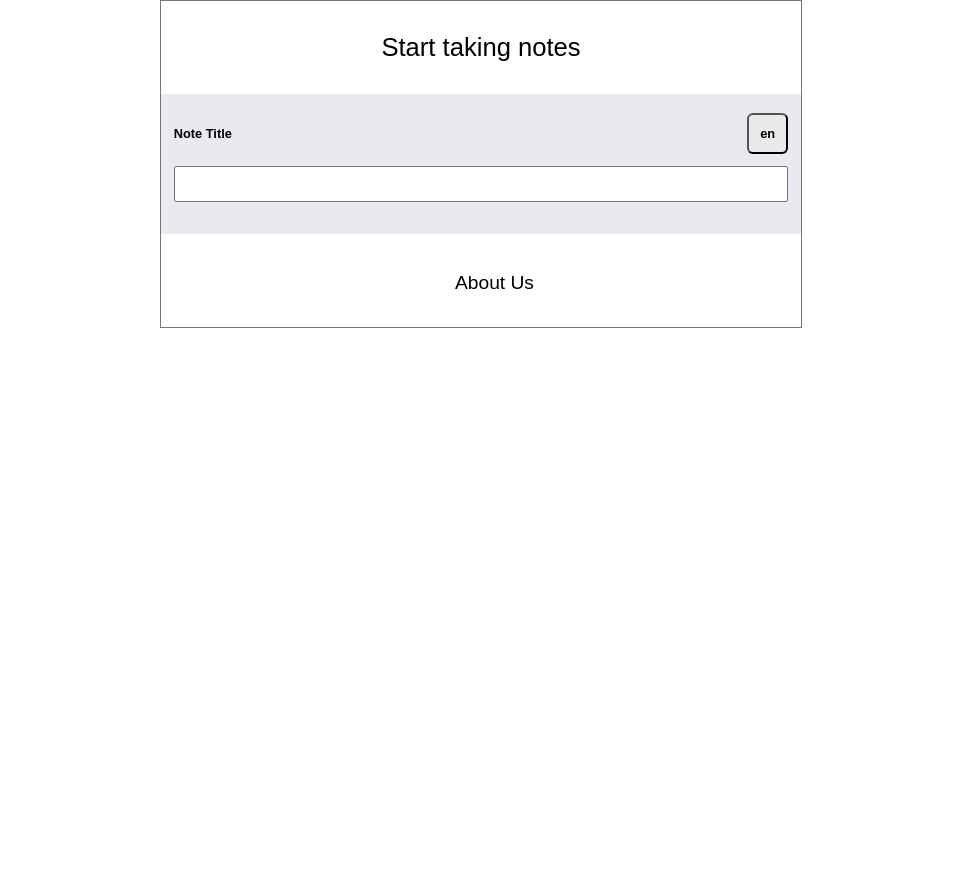
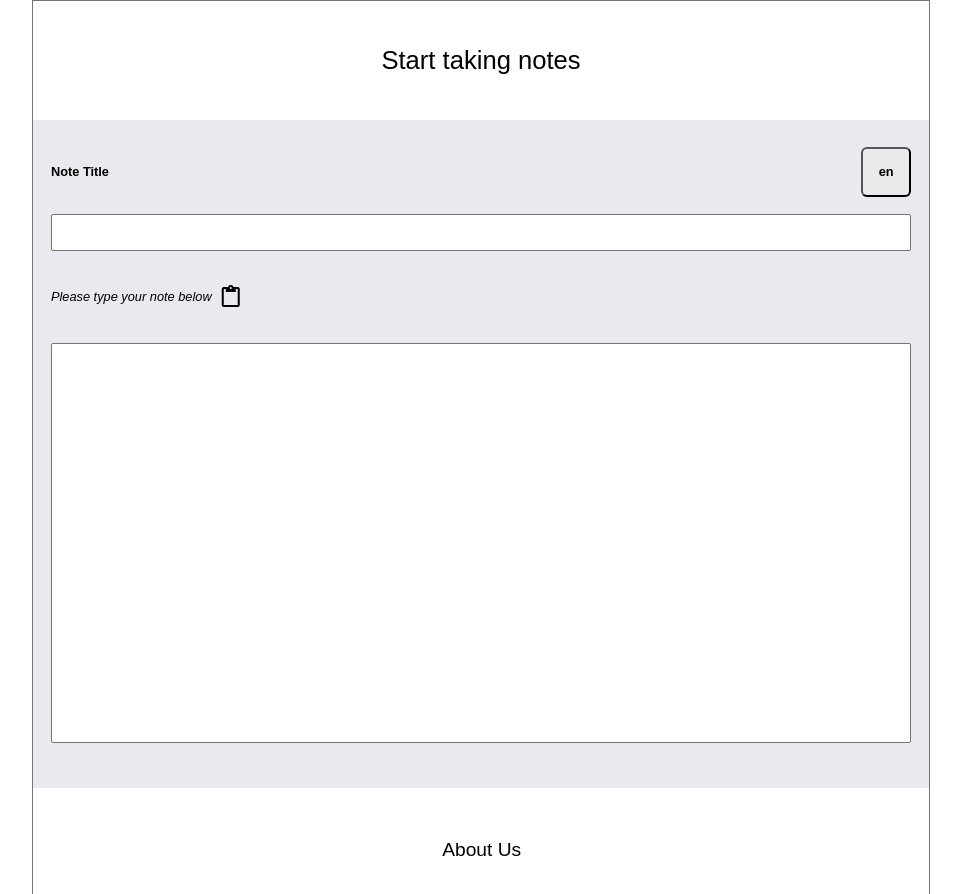
Before and after one commit to theSuiGenerisAakash/React-Notepad-Tutorial, a React (Create React App) app: page / in a window 1280 px wide. Shown: the top 894 px of the page, without its empty margins (159-1120 px from the left). Before the commit the page ends 800 px from the top, so only its background shows below. Built offline with nearby package versions, Linux system fonts and the light colour scheme.

Commit message:
Added TaskBox and Note Instructions components

```diff
--- a/public/index.html
+++ b/public/index.html
@@ -4,6 +4,7 @@
     <meta charset="utf-8">
     <meta name="viewport" content="width=device-width, initial-scale=1, shrink-to-fit=no">
     <meta name="theme-color" content="#000000">
+    <link rel="stylesheet" href="https://fonts.googleapis.com/icon?family=Material+Icons">
     <!--
       manifest.json provides metadata used when your web app is added to the
       homescreen on Android. See https://developers.google.com/web/fundamentals/engage-and-retain/web-app-manifest/
--- a/src/Body.css
+++ b/src/Body.css
@@ -1,5 +1,5 @@
 .body {
-  width: 50%;
+  width: 70%;
   margin: auto;
   display: flex;
   justify-content: center;
--- a/src/Container.css
+++ b/src/Container.css
@@ -1,6 +1,9 @@
 .container {
   background-color: #E9E9EF;
   padding: 5% 2%;
+  display: flex;
+  flex-direction: column;
+  flex-grow: 1;
 }
 
 .row {
--- a/src/Container.js
+++ b/src/Container.js
@@ -3,6 +3,8 @@ import './Container.css';
 import NoteTitle from './NoteTitle';
 import LangButton from './LangButton';
 import TasksTitle from './TasksTitle';
+import NoteInstruc from './NoteInstruc';
+import TaskBox from './TaskBox';
 
 export default class Container extends React.Component {
   render() {
@@ -13,6 +15,8 @@ export default class Container extends React.Component {
           <LangButton value="en" />
         </div>
         <TasksTitle />
+        <NoteInstruc value="Please type your note below" />
+        <TaskBox />
       </div>
     );
   }
--- a/src/LangButton.css
+++ b/src/LangButton.css
@@ -6,5 +6,6 @@
   background-color: #EBE9E9;
   align-self: center;
   position: absolute;
+  flex-grow: 1;
   right: 0;
 }
--- /dev/null
+++ b/src/NoteInstruc.css
@@ -0,0 +1,9 @@
+.noteinstruc {
+  padding: 4% 0%;
+  font-size: 1vw;
+  font-weight: lighter;
+  -ms-align-items: center;
+  display: flex;
+  flex-direction: row;
+  align-items: center;
+}
--- /dev/null
+++ b/src/NoteInstruc.js
@@ -0,0 +1,13 @@
+import React from 'react';
+import './NoteInstruc.css';
+
+export default class NoteInstruc extends React.Component {
+  render() {
+    return (
+      <div className="noteinstruc">
+        <em>{this.props.value}</em>&nbsp;&nbsp;
+        <i className="material-icons">content_paste</i>
+      </div>
+    );
+  }
+}
--- /dev/null
+++ b/src/TaskBox.css
@@ -0,0 +1,10 @@
+.taskbox {
+  width: 100%;
+  font-size: 1vw;
+  padding: 0.5vw;
+  box-sizing: border-box;
+  border: 1px solid #757575;
+  border-radius: 2px;
+  resize: none;
+  min-height: 400px;
+}
--- /dev/null
+++ b/src/TaskBox.js
@@ -0,0 +1,10 @@
+import React from 'react';
+import './TaskBox.css';
+
+export default class TaskBox extends React.Component {
+  render() {
+    return (
+      <textarea className="taskbox" />
+    );
+  }
+}
```
